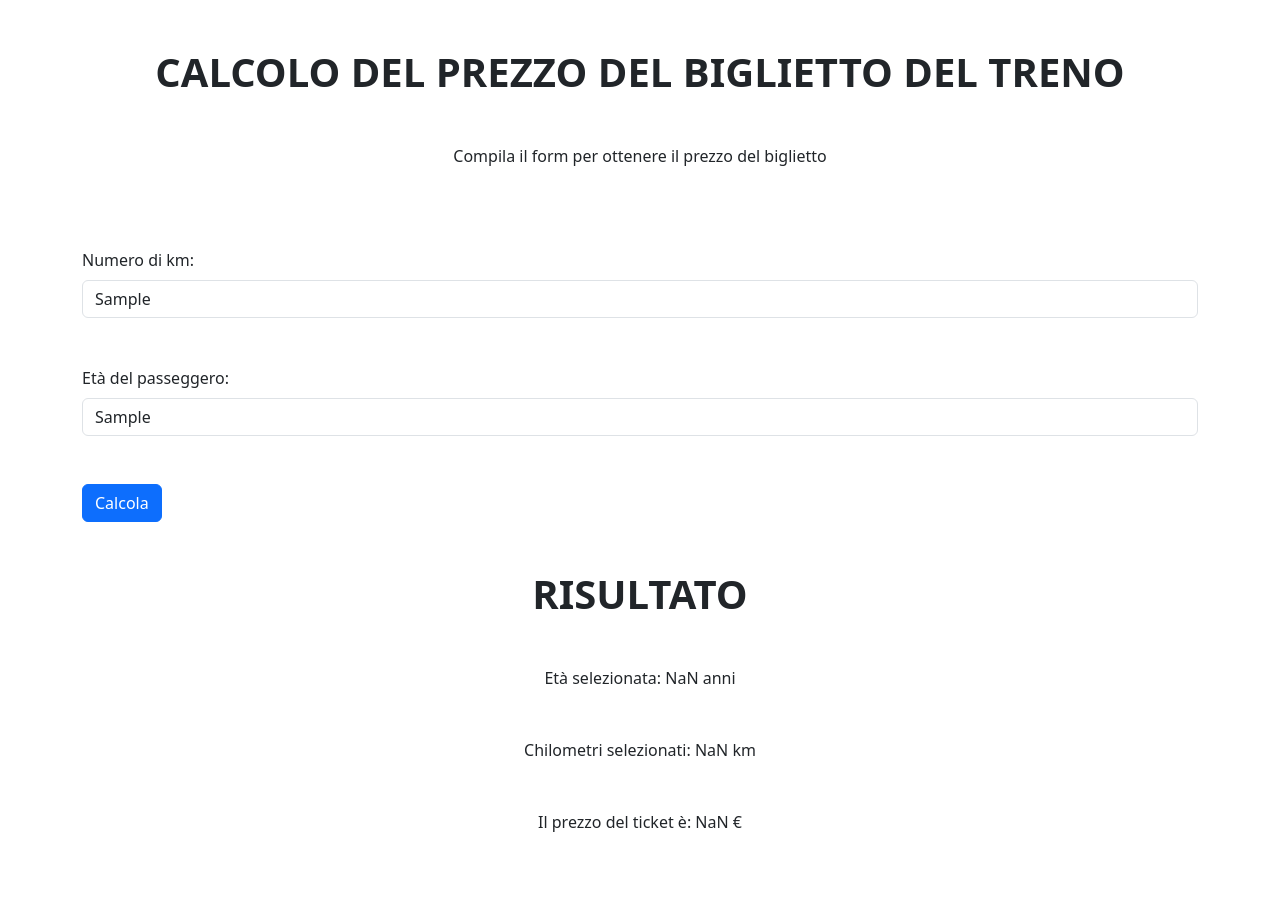
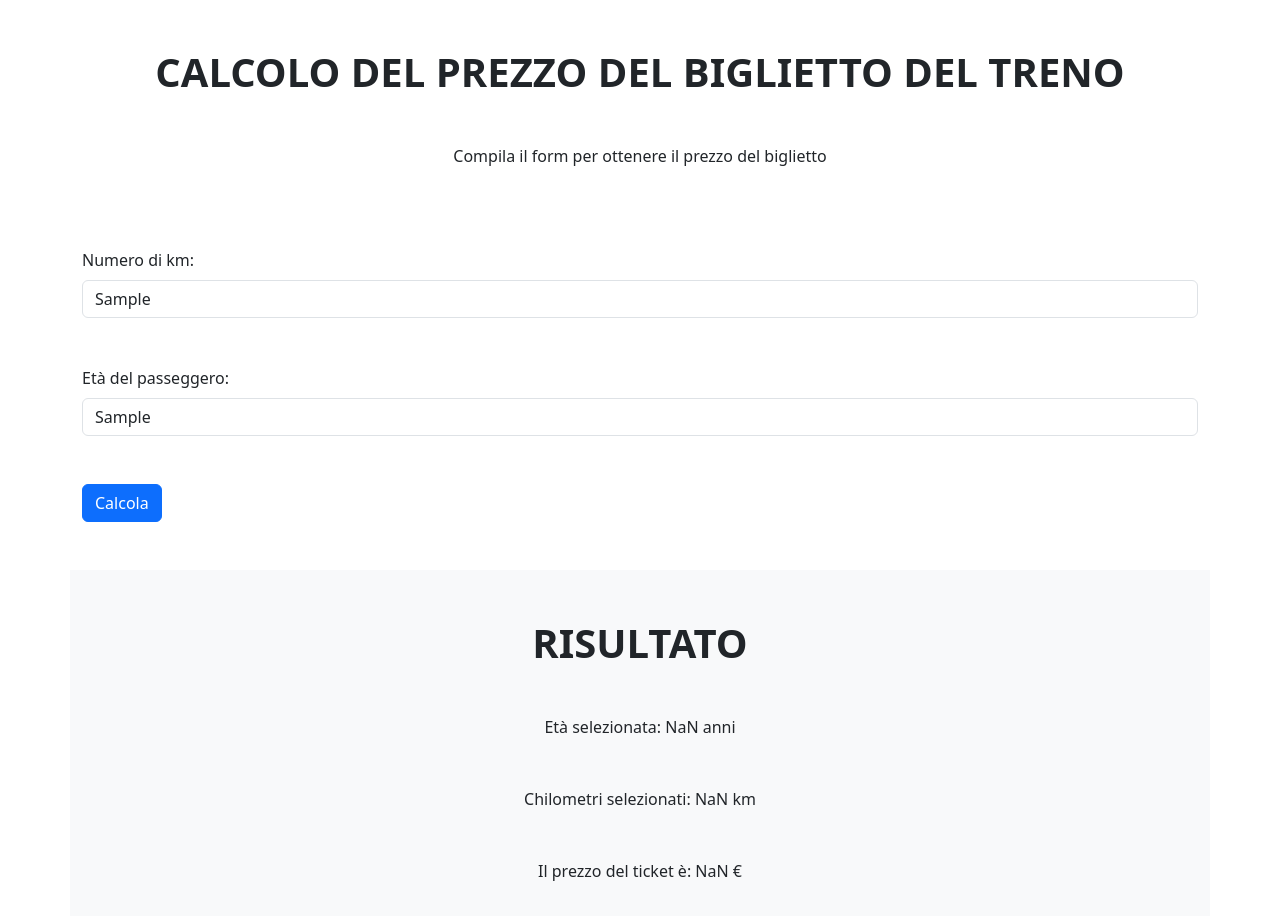
Before and after one commit to lucanovellihtml/js-biglietto-treno-form, a plain HTML site: page index.html in a window 1280 px wide. Both pictures are taken after typing "Sample", "Sample" into the empty fields and a click on the button "Calcola". Drawn offline with nearby package versions, Linux system fonts and the light colour scheme.

Commit message:
add: added style to container of ticket price calculation

```diff
--- a/index.html
+++ b/index.html
@@ -53,7 +53,7 @@
 
 
         <!-- CONTAINER RISPOSTA -->
-        <div class="container d-none" id="container_price">
+        <div class="container d-none my-5 bg-light border border-light rounded-0" id="container_price">
             <div class="row">
                 <div class="col text-center my-5">
                     <h1 class="text-uppercase fw-bolder">RISULTATO</h1>
```
